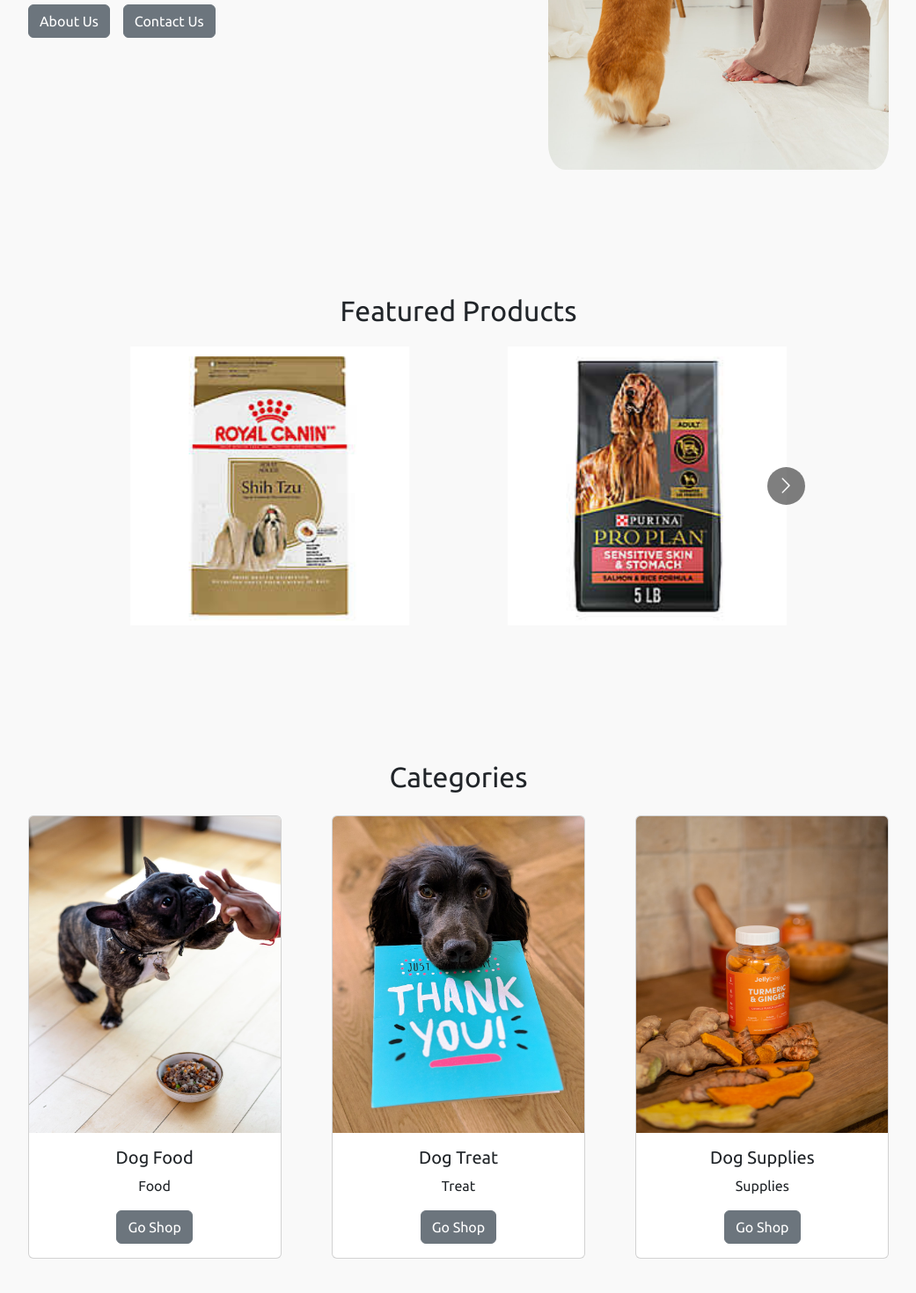
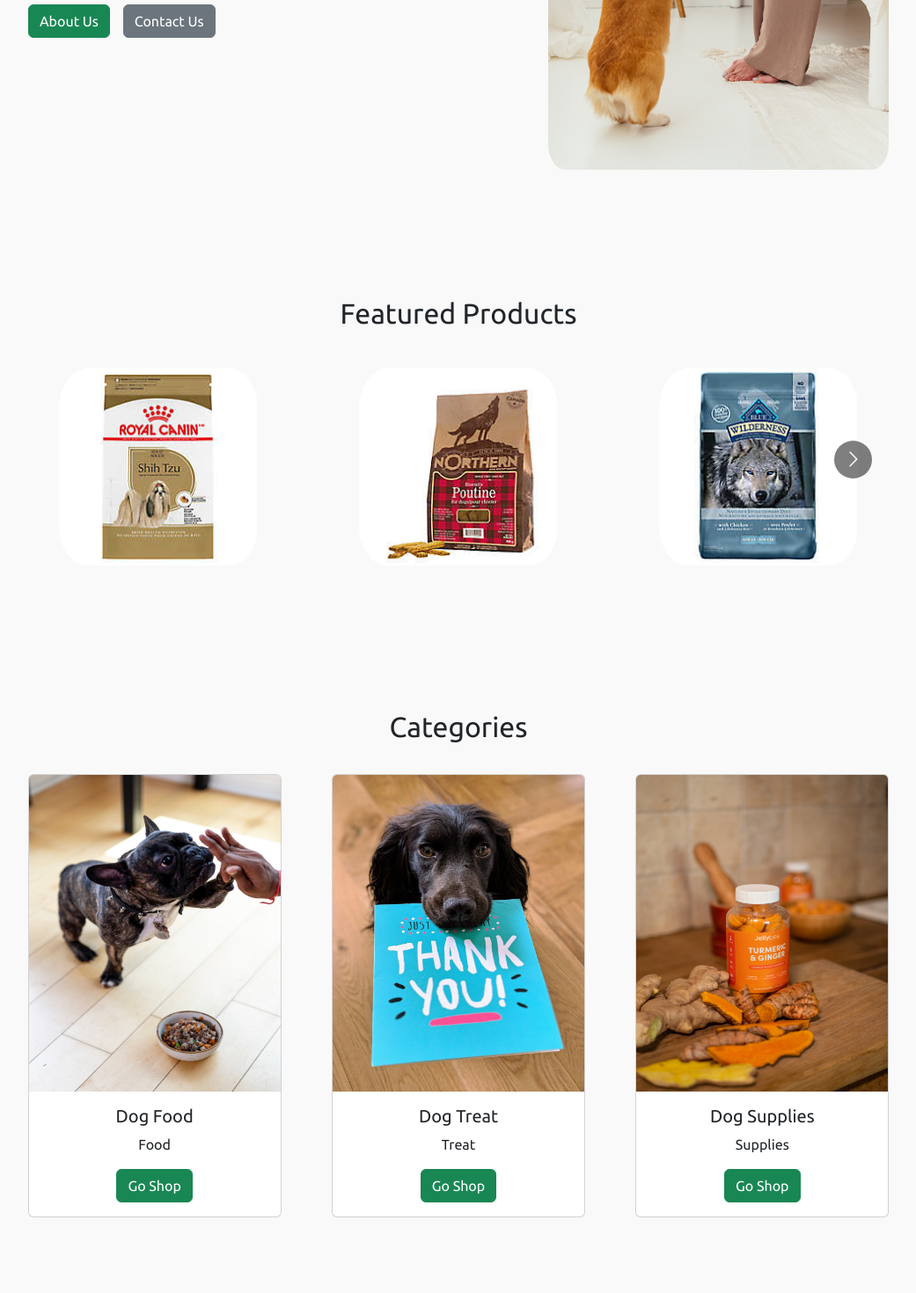
Before and after one commit to everywherejacobkim/hope-village-sample-website, a React (Create React App) app: page / in a window 1280 px wide. Shown: the part 484-1954 px from the top of the page at 88% size, without its empty margins (119-1160 px from the left). Built offline with nearby package versions, Linux system fonts and the light colour scheme.

Commit message:
Fix: styling issues

```diff
--- a/src/App.css
+++ b/src/App.css
@@ -44,15 +44,17 @@
 
 /** main-page carousel **/
 .carousel-container {
-  width: 67%;
+  width: 80%;
   margin: 5% auto;
   padding-top: 5%;
 }
 
 .carousel-container img {
-  width: 360px;
+  width: 260px;
   padding-right: 5%;
   padding-left: 5%;
+  border-radius: 20%;
+  margin-top: 5%;
 }
 
 .carousel-container p {
@@ -77,7 +79,7 @@
 .main-category-title {
   font-size: xx-large;
   font-weight: 400;
-  margin: 2% auto;
+  margin: 3% auto;
 }
 
 /** main-page review **/
--- a/src/components/Carousel/index.js
+++ b/src/components/Carousel/index.js
@@ -5,12 +5,12 @@
 const responsive = {
   desktop: {
     breakpoint: { max: 3000, min: 1024 },
-    items: 3,
+    items: 4,
     slidesToSlide: 3
   },
   tablet: {
     breakpoint: { max: 1024, min: 464 },
-    items: 2,
+    items: 3,
     slidesToSlide: 2
   },
   mobile: {
@@ -26,10 +26,13 @@
       <p>Featured Products</p>
       <Carousel responsive={responsive}>
         <img src="data/dogFood/image/dogFood-1.jpeg" />
-        <img src="data/dogFood/image/dogFood-2.jpeg" />
+        <img src="data/dogTreat/image/dogTreat-2.jpeg" />
         <img src="data/dogFood/image/dogFood-3.jpeg" />
-        <img src="data/dogFood/image/dogFood-4.jpeg" />
+        <img src="data/dogTreat/image/dogTreat-4.jpeg" />
         <img src="data/dogFood/image/dogFood-5.jpeg" />
+        <img src="data/dogSupplies/image/dogSupplies-6.jpeg" />
+        <img src="data/dogFood/image/dogFood-7.jpeg" />
+        <img src="data/dogSupplies/image/dogSupplies-8.jpeg" />
       </Carousel>
     </div>
   );
--- a/src/components/MainBg/index.js
+++ b/src/components/MainBg/index.js
@@ -14,7 +14,7 @@
           quasi corrupti omnis officia repellat harum tenetur animi consectetur ab, voluptatem modi
           tempora tempore veritatis.
         </p>
-        <Button variant="secondary" className="main-bg-btn">
+        <Button variant="success" className="main-bg-btn">
           About Us
         </Button>
         <Button variant="secondary">Contact Us</Button>
--- a/src/components/ProductGrids/index.js
+++ b/src/components/ProductGrids/index.js
@@ -21,7 +21,7 @@
               <Card.Title>Dog Food</Card.Title>
               <Card.Text>Food</Card.Text>
               <Link to="/dogFood">
-                <Button variant="secondary">Go Shop</Button>
+                <Button variant="success">Go Shop</Button>
               </Link>
             </Card.Body>
           </Card>
@@ -33,7 +33,7 @@
               <Card.Title>Dog Treat</Card.Title>
               <Card.Text>Treat</Card.Text>
               <Link to="/dogTreat">
-                <Button variant="secondary">Go Shop</Button>
+                <Button variant="success">Go Shop</Button>
               </Link>
             </Card.Body>
           </Card>
@@ -46,7 +46,7 @@
               <Card.Title>Dog Supplies</Card.Title>
               <Card.Text>Supplies</Card.Text>
               <Link to="/dogSupplies">
-                <Button variant="secondary">Go Shop</Button>
+                <Button variant="success">Go Shop</Button>
               </Link>
             </Card.Body>
           </Card>
```
